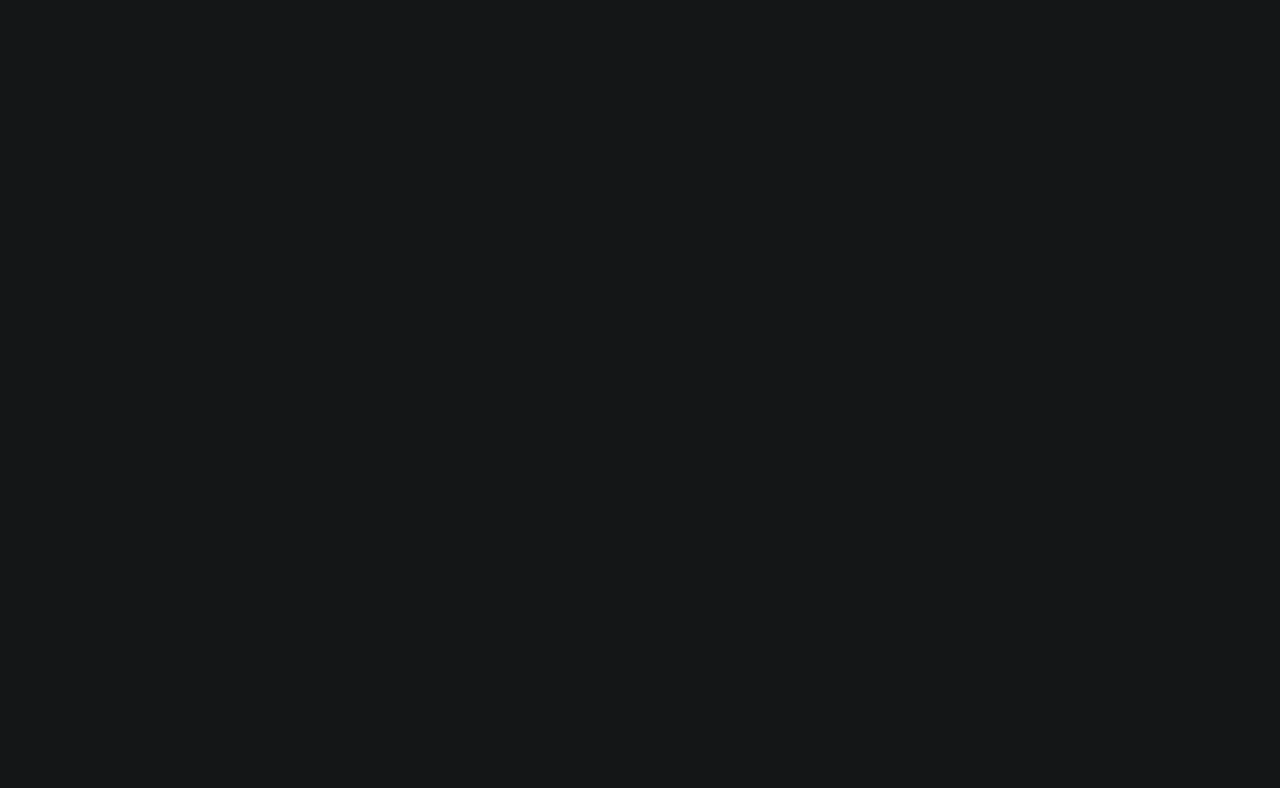
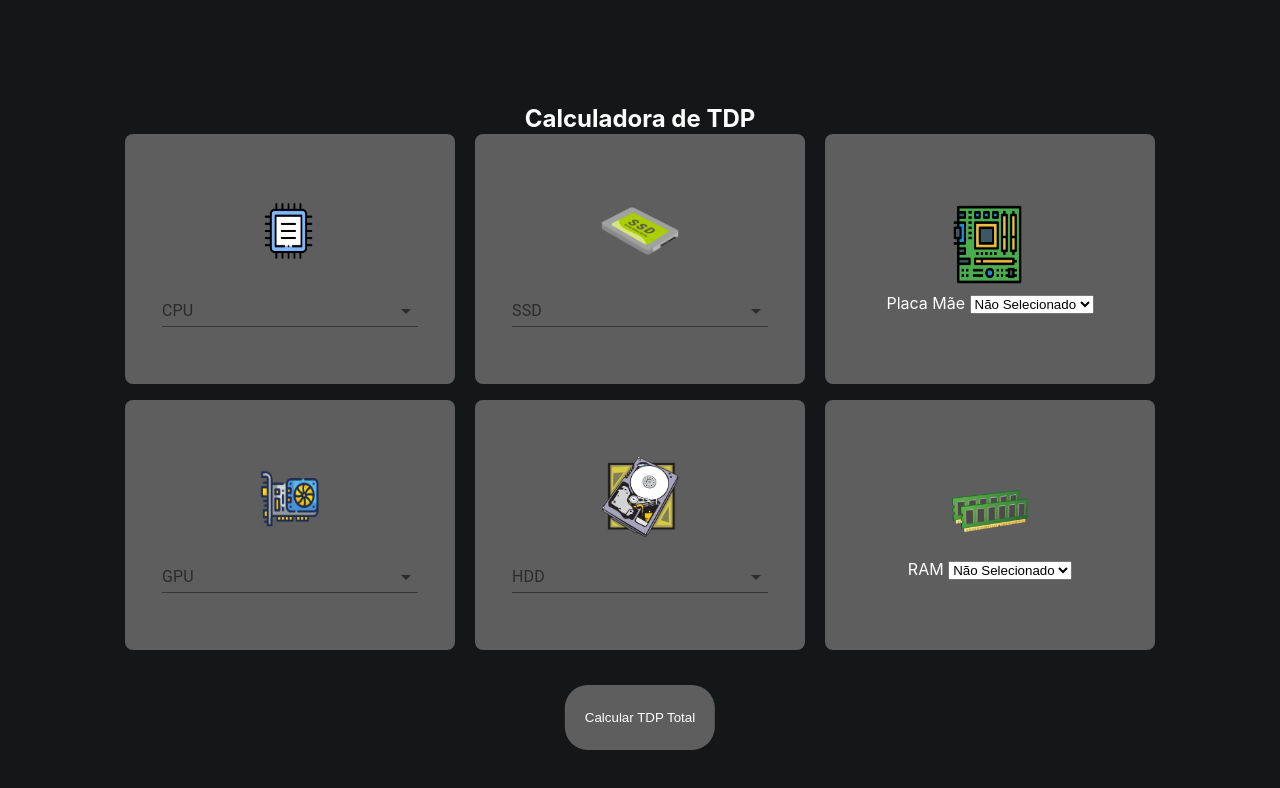
Before and after one commit to tatehira/Front-CalculoTDP, a React (Create React App) app: page / in a window 1280 px wide. Shown: the top 788 px of the page. Built offline with nearby package versions, Linux system fonts and the light colour scheme.

Commit message:
removido zoom de pagina

```diff
--- a/public/index.html
+++ b/public/index.html
@@ -3,7 +3,7 @@
   <head>
     <meta charset="utf-8" />
     <link rel="icon" href="%PUBLIC_URL%/favicon.ico" />
-    <meta name="viewport" content="width=device-width, initial-scale=1" />
+    <meta name="viewport" content="width=device-width, initial-scale=1, maximum-scale=1, user-scalable=no">
     <meta name="theme-color" content="#000000" />
     <meta
       name="description"
@@ -38,6 +38,16 @@
 
       To begin the development, run `npm start` or `yarn start`.
       To create a production bundle, use `npm run build` or `yarn build`.
+
     -->
+    <script>
+      // Bloquear o zoom da página
+      window.addEventListener("wheel", function(event) {
+        if (event.ctrlKey === true) {
+          event.preventDefault();
+        }
+      }, { passive: false });
+    </script>
+
   </body>
 </html>
--- a/src/App.css
+++ b/src/App.css
@@ -1,4 +1,9 @@
 /* App.css */
+
+html {
+  zoom: reset;
+  touch-action: none; /* Evita o zoom em dispositivos móveis */
+}
 
 body {
   background-color:rgb(20, 22, 23);
@@ -26,6 +31,7 @@ body {
   display: flex;
   flex-direction: column;
   align-items: center;
+  margin-bottom: 40px;
 }
 
 .input-container,
@@ -45,6 +51,12 @@ body {
   background-color: #5e5e5e;
   border-radius: 8px;
   margin-bottom: 16px;
+  transition: transform 0.3s ease, box-shadow 0.3s ease;
+}
+
+.field:hover {
+  transform: translateY(-5px);
+  box-shadow: 0 8px 16px rgba(0, 0, 0, 0.3);
 }
 
 .field img {
@@ -77,8 +89,9 @@ body {
   background-color: #5e5e5e;
   border: none;
   cursor: pointer;
+  color: #fff;
   position: fixed;
-  bottom: 123px;
-  right: 868px;
-  color: #fff;
+  bottom: 50px; /* Distância do botão em relação ao rodapé */
+  left: 50%;
+  transform: translateX(-50%);
 }
--- a/src/App.js
+++ b/src/App.js
@@ -248,7 +248,7 @@ const App = () => {
           <div className="spaced-field">
             <Field imagePath={placaMaeImg}>
               <EnumSelect
-                label="Placa Mãe"
+                label="Placa Mãe  "
                 options={placaMaeOptions}
                 value={placaMae}
                 onChange={(event, value) => handlePlacaMaeChange(event, value)}
@@ -258,7 +258,7 @@ const App = () => {
           <div className="spaced-field">
             <Field imagePath={memoriaRamImg}>
               <EnumSelect
-                label="RAM"
+                label="RAM  "
                 options={ramOptions}
                 value={ram}
                 onChange={(event, value) => handleRamChange(event, value)}
--- a/src/index.js
+++ b/src/index.js
@@ -7,11 +7,11 @@ import reportWebVitals from './reportWebVitals';
 const root = ReactDOM.createRoot(document.getElementById('root'));
 root.render(
   <React.StrictMode>
-    {/* Remova ou altere o conteúdo dentro do componente App */}
-    <div>
-      {/* Coloque aqui o conteúdo do seu aplicativo */}
-    </div>
-  </React.StrictMode>,
+    <App />
+  </React.StrictMode>
 );
 
+// If you want to start measuring performance in your app, pass a function
+// to log results (for example: reportWebVitals(console.log))
+// or send to an analytics endpoint. Learn more: https://bit.ly/CRA-vitals
 reportWebVitals();
```
